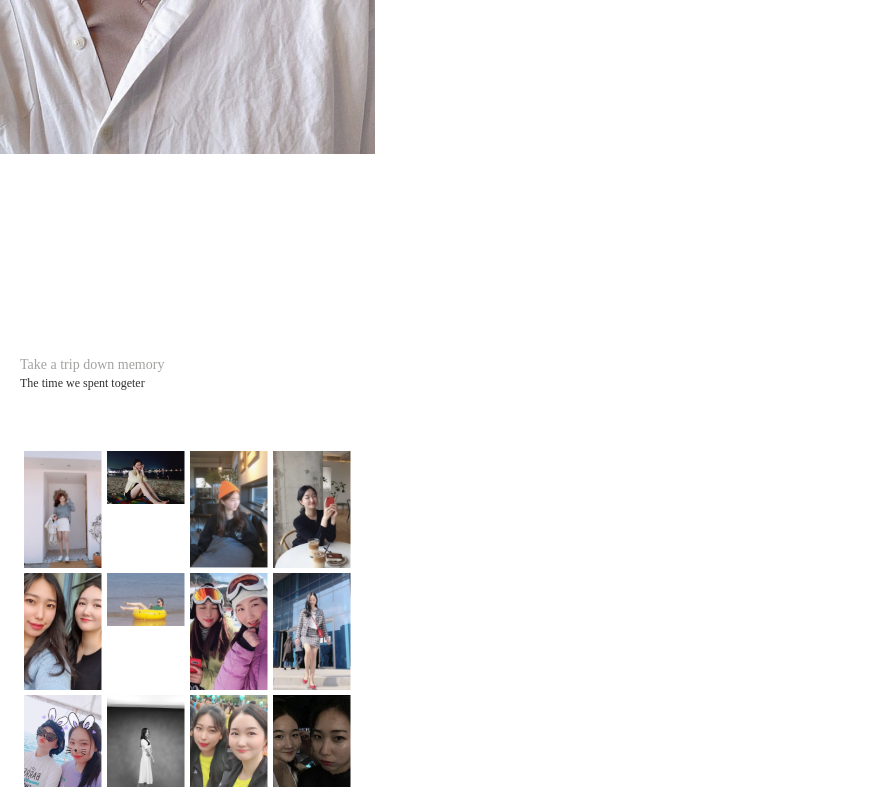
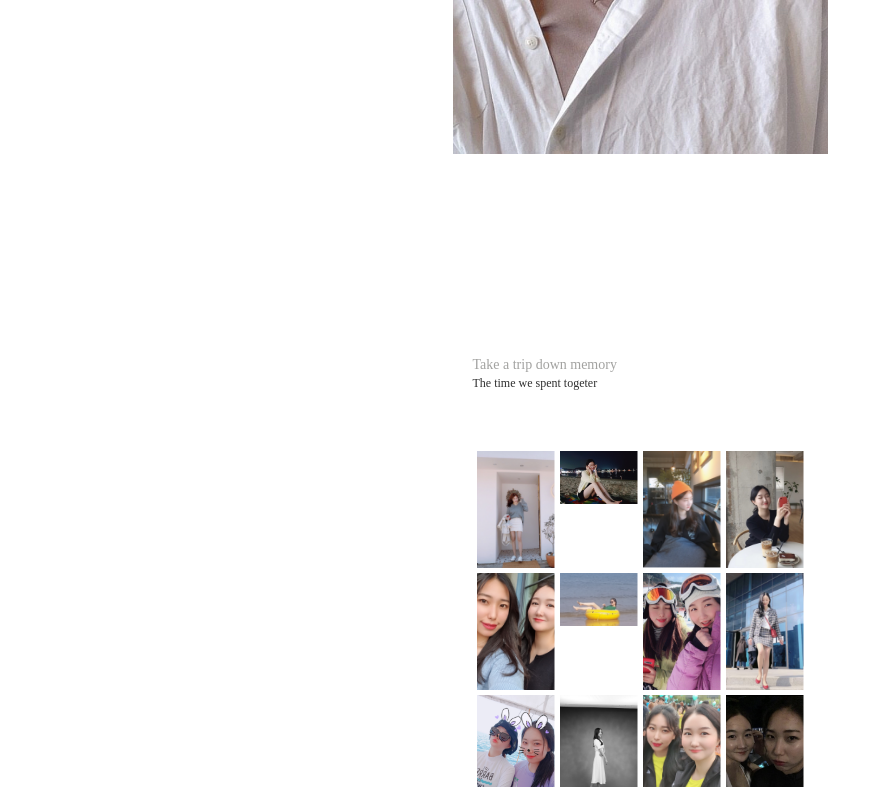
Before and after one commit to hana0457/juhyeon, a plain HTML site: page index.html in a window 1280 px wide. Shown: the part 513-1300 px from the top of the page, without its empty margins (0-891 px from the left). Drawn offline with nearby package versions, Linux system fonts and the light colour scheme; a web font is replaced by a local one.

Commit message:
juhyeon1

```diff
--- a/css/style.css
+++ b/css/style.css
@@ -12,12 +12,14 @@ img{vertical-align: top;}
 button,input,select{border: 0; background-color:  transparent;}
 
 #wrapper{
-    max-width: 375px;
-    min-width: 375px;
-    /* margin: 0 auto; */
+    width: 100%;
+    height: auto;
 }
 .wrap{
     font-family: 'jeju Gothic';
+    max-width: 375px;
+    min-width: 375px;
+    margin: 0 auto;
 }
 header{
     position: relative;
```
Also changed, not shown: css/font.css (added), images/icon_top_btn.png (deleted), 1 other file.
